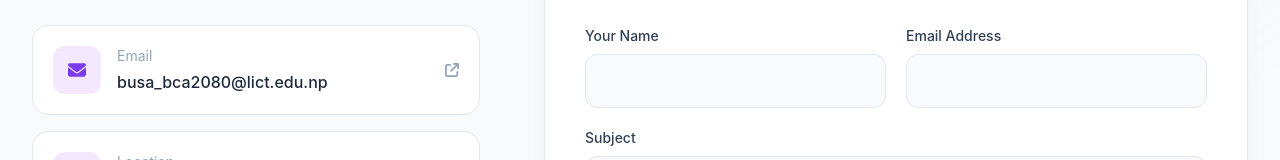
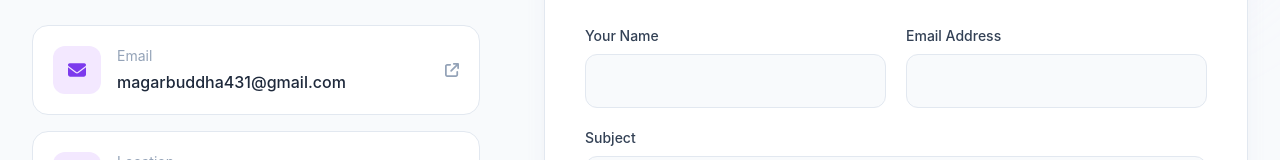
Before and after one commit to buddhamagar-09/my-portfolio, a React (Vite) app in the folder my-portfolio/: page / in a window 1280 px wide. Shown: the part 5444-5604 px from the top of the page. Built offline with nearby package versions, Linux system fonts and the light colour scheme.

Commit message:
Update contact email

```diff
--- a/my-portfolio/src/Components/Contact.jsx
+++ b/my-portfolio/src/Components/Contact.jsx
@@ -15,8 +15,8 @@ function Contact() {
     {
       icon: FaEnvelope,
       label: "Email",
-      value: "busa_bca2080@lict.edu.np",
-      link: "mailto:busa_bca2080@lict.edu.np",
+      value: "magarbuddha431@gmail.com",
+      link: "mailto:magarbuddha431@gmail.com",
     },
     {
       icon: FaLocationDot,
```
